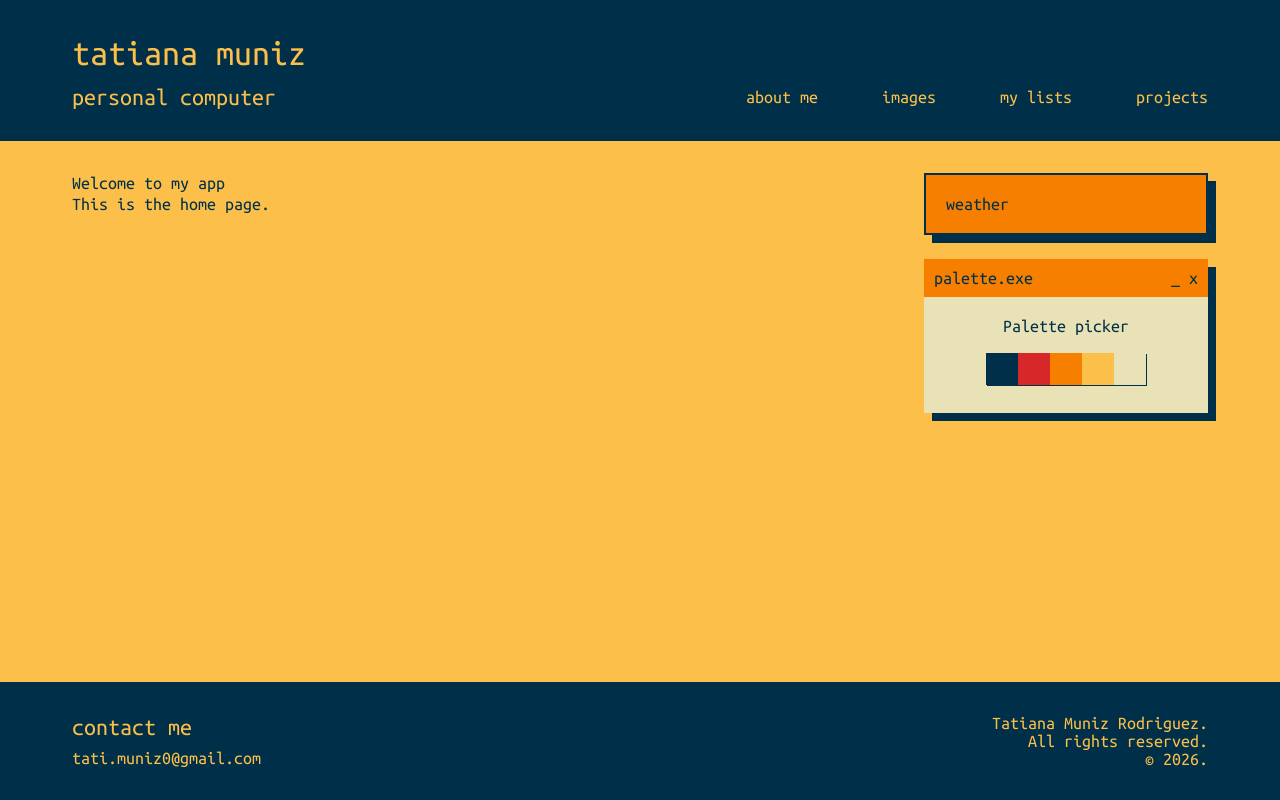
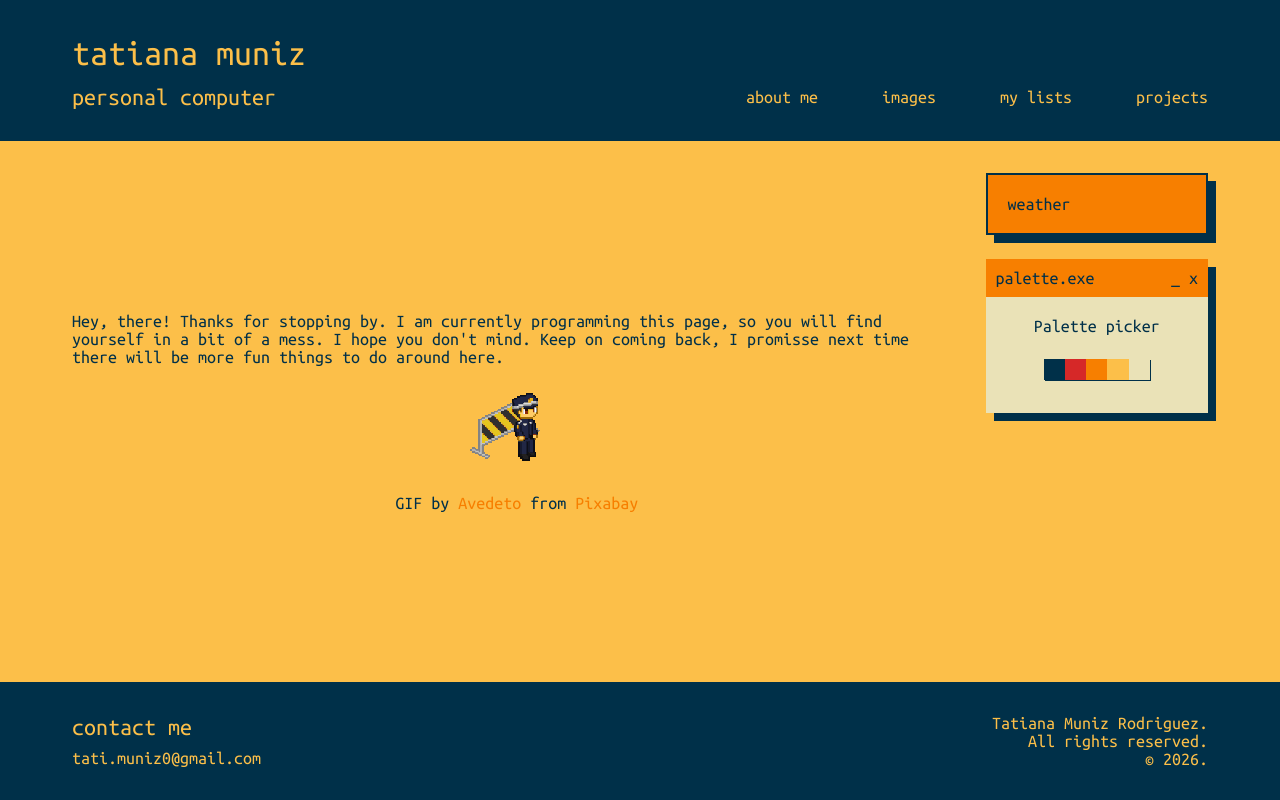
Before and after one commit to tatimunizz/my-personal-page, a React (Vite) app: page / in a window 1280 px wide. Built offline with nearby package versions, Linux system fonts and the light colour scheme; some icons are missing.

Commit message:
feat(under-construction): add under-construction giff to Home and About Me page.

```diff
--- /dev/null
+++ b/src/components/PageWrapper/PageWrapper.tsx
@@ -0,0 +1,13 @@
+import styled from "styled-components";
+
+export const PageWrapper = styled.div`
+  display: flex;
+  flex-direction: column;
+  align-items: center;
+  justify-content: center;
+  width: 100%;
+
+  a {
+    color: ${props => props.theme.colors.medium};
+  }
+`
--- /dev/null
+++ b/src/components/UnderConstruction/UnderConstruction.tsx
@@ -0,0 +1,10 @@
+import styled from "styled-components";
+import gif from '@assets/under-construction.gif';
+
+export const UnderConstruction = styled.div`
+  width: 128px;
+  height: 128px;
+  background-image: url(${gif});
+  background-size: cover;
+  background-position: center;
+`
--- a/src/pages/AboutMe/AboutMe.tsx
+++ b/src/pages/AboutMe/AboutMe.tsx
@@ -1,7 +1,11 @@
+import { PageWrapper } from "@components/PageWrapper/PageWrapper";
+import { UnderConstruction } from "@components/UnderConstruction/UnderConstruction";
+
 export default function AboutMe() {
   return (
-    <div>
-      <h1>About me page</h1>
-    </div>
+    <PageWrapper>
+      <UnderConstruction/>
+      <p>GIF by <a href="https://pixabay.com/users/avedeto-12355281/?utm_source=link-attribution&utm_medium=referral&utm_campaign=animation&utm_content=12824">Avedeto</a> from <a href="https://pixabay.com//?utm_source=link-attribution&utm_medium=referral&utm_campaign=animation&utm_content=12824">Pixabay</a></p>
+    </PageWrapper>
   );
 }
--- a/src/pages/Home/Home.tsx
+++ b/src/pages/Home/Home.tsx
@@ -1,9 +1,13 @@
+import { UnderConstruction } from "@components/UnderConstruction/UnderConstruction";
+import { PageWrapper } from "@components/PageWrapper/PageWrapper";
 
 export default function Home() {
   return (
-    <div>
-      <h1>Welcome to my app</h1>
-      <p>This is the home page.</p>
-    </div>
+    <PageWrapper>
+      Hey, there! Thanks for stopping by. I am currently programming this page, so you will find yourself in a bit of a mess. I hope you don't mind. Keep on coming back, I promisse next time there will be more fun things to do around here.
+      <UnderConstruction/>
+      <p>GIF by <a href="https://pixabay.com/users/avedeto-12355281/?utm_source=link-attribution&utm_medium=referral&utm_campaign=animation&utm_content=12824">Avedeto</a> from <a href="https://pixabay.com//?utm_source=link-attribution&utm_medium=referral&utm_campaign=animation&utm_content=12824">Pixabay</a>
+</p>
+    </PageWrapper>
   );
 }
--- a/vite.config.ts
+++ b/vite.config.ts
@@ -10,6 +10,7 @@ export default defineConfig({
       '@components': path.resolve(__dirname, './src/components'),
       '@pages': path.resolve(__dirname, './src/pages'),
       '@styles': path.resolve(__dirname, './src/styles'),
+      '@assets': path.resolve(__dirname, './src/assets'),
     },
   },
 })
```
Also changed, not shown: src/assets/under-construction.gif (added).
